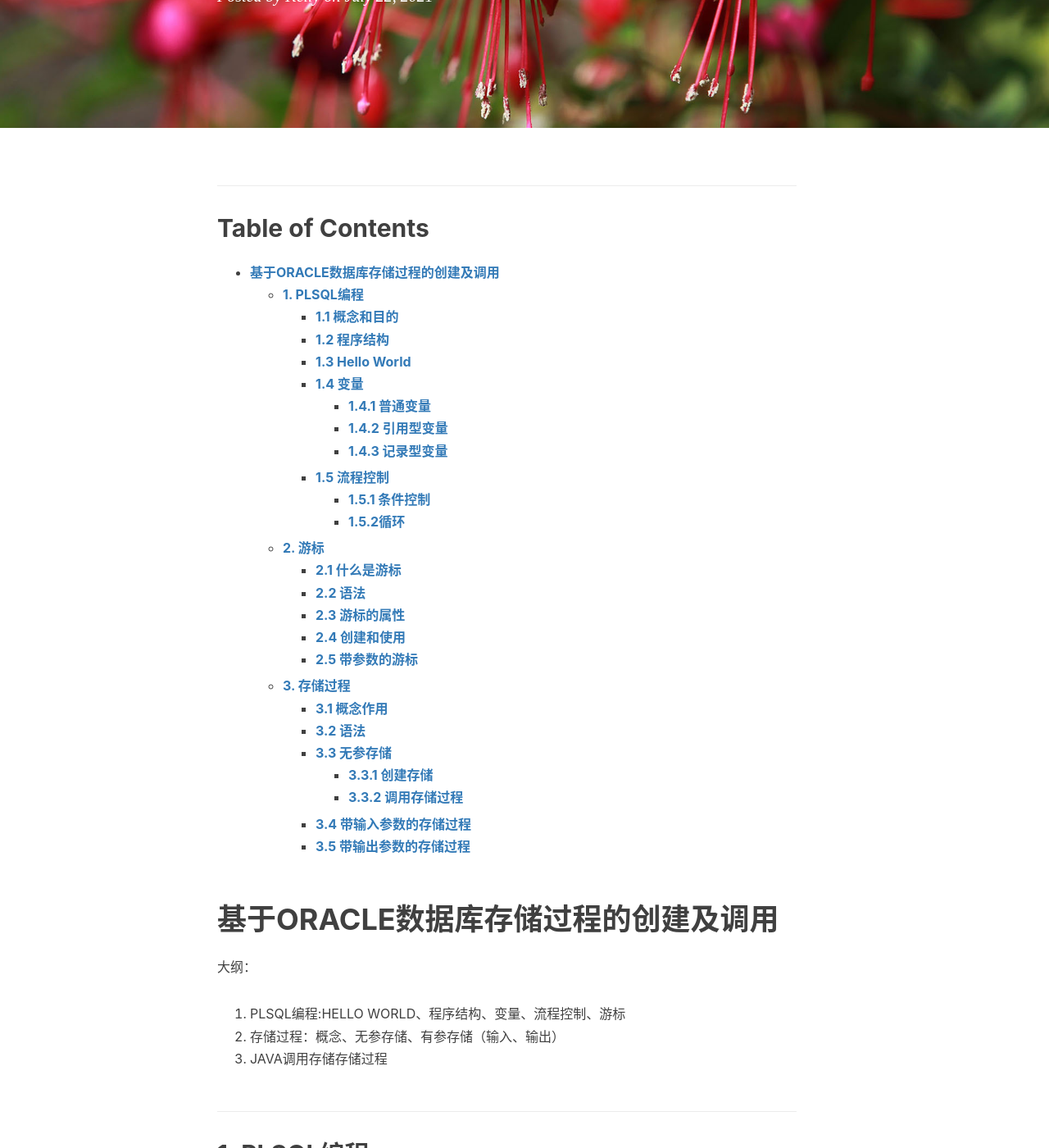
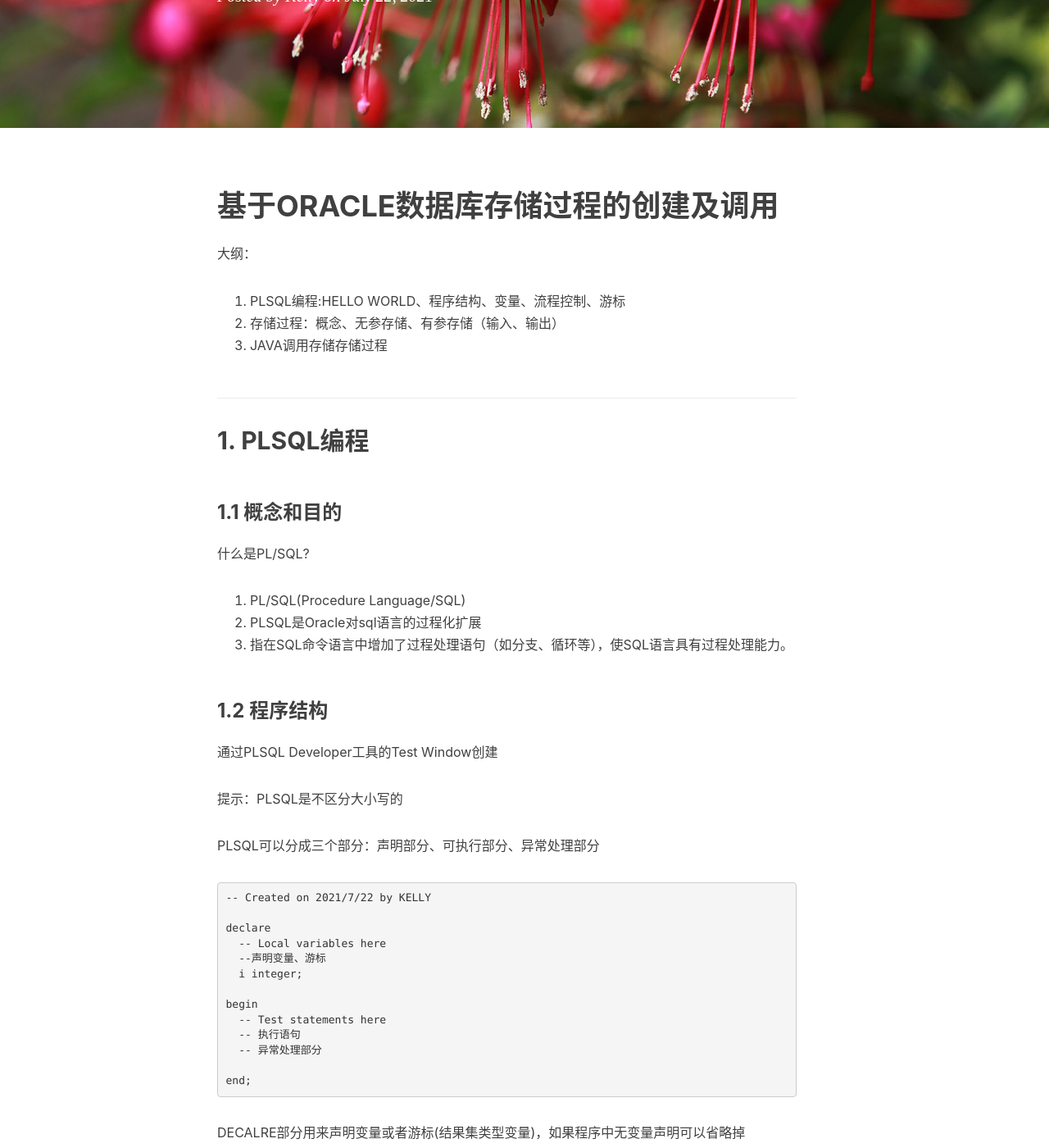
Before and after one commit to kellyxu-com/blog, a Jekyll site: the page built from _posts/21-07-22-how-to-create-and-execute-a-stored-procedure.markdown, in a window 1280 px wide and 1400 px high, scrolled down 361 px. Shown: the whole window at 82% size. Built offline with Jekyll 4.4.1, drawn with Linux system fonts in a browser that asks for light colours; nearby versions of some CDN libraries; comment, search, counter and statistics services are not loaded.

Commit message:
Update Pictures

```diff
--- a/_posts/2014-09-18-poem-with-one.markdown
+++ b/_posts/2014-09-18-poem-with-one.markdown
@@ -3,8 +3,8 @@
 title:      "一字诗"
 subtitle:   "写于小六年级开学"
 date:       2014-09-18 1:33:33
-author:     "Kelly"
-header-img: "img/post-bg-2014.jpg"
+author:     "kelly"
+header-img: "img/IMG_6734.jpeg"
 catalog: true
 tags:
     - poem
--- a/_posts/21-07-22-how-to-create-and-execute-a-stored-procedure.markdown
+++ b/_posts/21-07-22-how-to-create-and-execute-a-stored-procedure.markdown
@@ -7,37 +7,6 @@
 published: true
 excerpt_separator: <!--more-->
 ---
-
-<!--more-->
-<!-- TOC titleSize:2 tabSpaces:2 depthFrom:1 depthTo:6 withLinks:1 updateOnSave:1 orderedList:0 skip:0 title:1 charForUnorderedList:* -->
-## Table of Contents
-* [**基于ORACLE数据库存储过程的创建及调用**](#oracle)
-  * [**1. PLSQL编程**](#1-plsql)
-    * [**1.1 概念和目的**](#11-)
-    * [**1.2 程序结构**](#12-)
-    * [**1.3 Hello World**](#13-hello-world)
-    * [**1.4 变量**](#14-)
-      * [**1.4.1 普通变量**](#141-)
-      * [**1.4.2 引用型变量**](#142-)
-      * [**1.4.3 记录型变量**](#143-)
-    * [**1.5 流程控制**](#15-)
-      * [**1.5.1 条件控制**](#151-)
-      * [**1.5.2循环**](#152)
-  * [**2. 游标**](#2-)
-    * [**2.1 什么是游标**](#21-)
-    * [**2.2 语法**](#22-)
-    * [**2.3 游标的属性**](#23-)
-    * [**2.4 创建和使用**](#24-)
-    * [**2.5 带参数的游标**](#25-)
-  * [**3. 存储过程**](#3-)
-    * [**3.1 概念作用**](#31-)
-    * [**3.2 语法**](#32-)
-    * [**3.3 无参存储**](#33-)
-      * [**3.3.1 创建存储**](#331-)
-      * [**3.3.2 调用存储过程**](#332-)
-    * [**3.4 带输入参数的存储过程**](#34-)
-    * [**3.5 带输出参数的存储过程**](#35-)
-<!-- /TOC -->
 
 # **基于ORACLE数据库存储过程的创建及调用**
 
```
Also changed, not shown: img/IMG_6734.jpeg (added).
